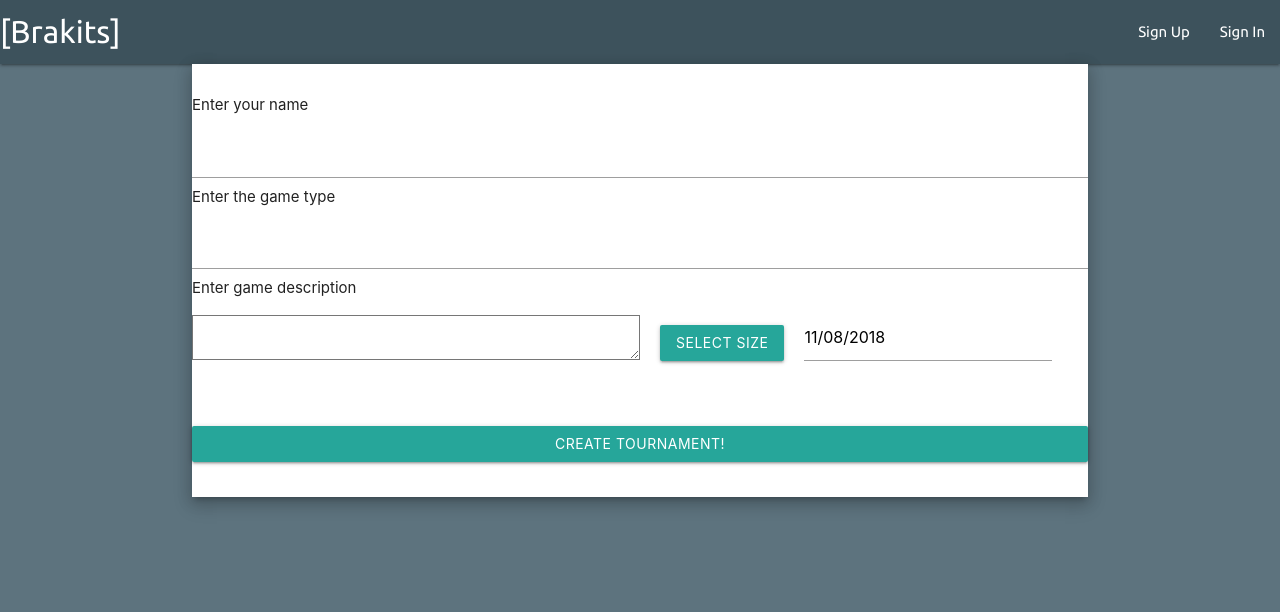
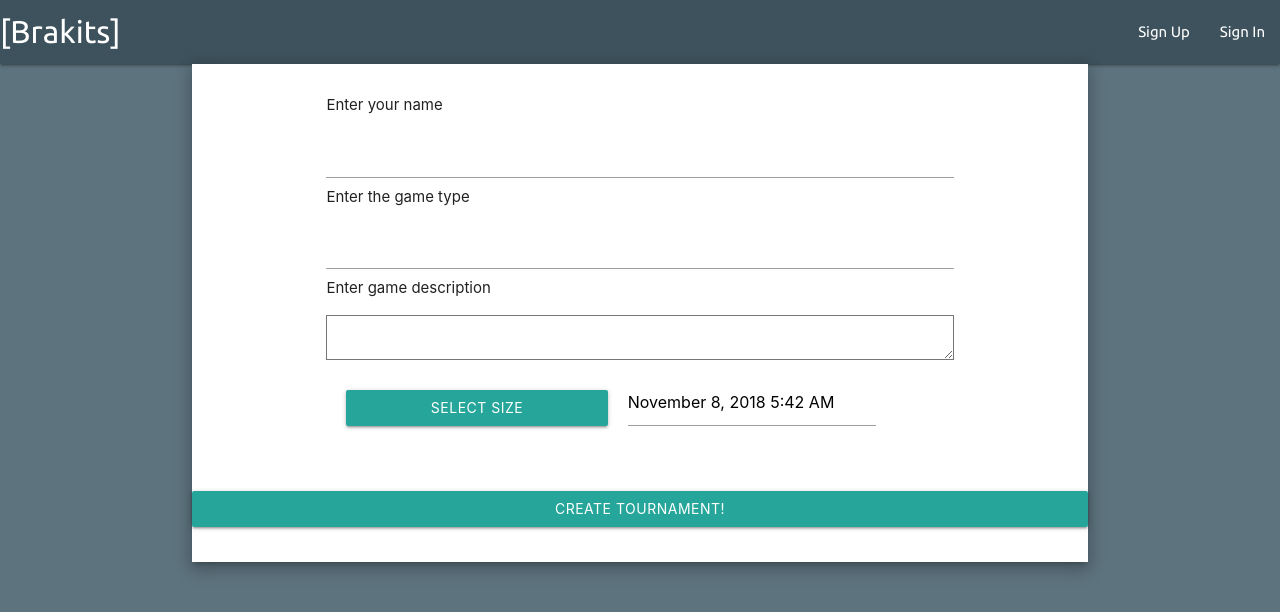
Before and after one commit to HumanJBooF/brak-its, a React (Create React App) app: page /tournament in a window 1280 px wide. Shown: the top 612 px of the page. Built offline with nearby package versions, Linux system fonts and the light colour scheme; no server answers.

Commit message:
working date / time picker

```diff
--- a/package.json
+++ b/package.json
@@ -5,10 +5,14 @@
   "private": true,
   "dependencies": {
     "axios": "^0.16.2",
+    "date-fns": "^1.29.0",
     "materialize-css": "^1.0.0-rc.2",
+    "prop-types": "^15.6.2",
     "react": "^16.5.2",
     "react-datepicker": "^2.0.0",
     "react-dom": "^16.6.0",
+    "react-onclickoutside": "^6.7.1",
+    "react-popper": "^1.3.0",
     "react-router-dom": "^4.3.1",
     "react-scripts": "2.0.3",
     "sweetalert": "^2.1.2"
--- a/src/pages/TournamentCreate/TournyCreate.js
+++ b/src/pages/TournamentCreate/TournyCreate.js
@@ -9,26 +9,29 @@ import styles from './TournyStyles';
 import API from '../../utils/API';
 
 import DatePicker from 'react-datepicker';
+import "react-datepicker/dist/react-datepicker.css";
 import M from 'materialize-css/dist/js/materialize.min.js';
 
 class TournCreate extends React.Component {
-
-    state = {
+    constructor(props) {
+        super(props);
+        this.state = {
             tourneyName: '',
             type: '',
             description: '',
             sizeLimit: '',
             startDate: new Date(),
-        date: '',
             owner: '',
             nameError: '',
             typeError: '',
             DescriptError: '',
             username: this.props.username,
-        dropDownDisplay: ''
+            showSize: 'Select Size'
+        }
+        this.handle_date= this.handle_date.bind(this)
     }
 
-    componentDidMount () {
+    componentDidMount() {
         M.AutoInit();
     }
     //RegEx to remove all special charcters
@@ -36,11 +39,12 @@ class TournCreate extends React.Component {
     removeSpecials = RegExp(/^([a-zA-Z0-9_\s]*)$/)
 
     //handle click to grab the value of the drop-down clicked.
-    handle_click = (event, date) => {
-        const dates = event.target.value
-        // const chosenSize = event.currentTarget.dataset.id;
-        this.setState({ sizeLimit: event.currentTarget.dataset.id, startDate: dates });
-        console.log(this.state.size, this.state.startDate);
+    handle_click = event => {
+        this.setState({
+            sizeLimit: event.currentTarget.dataset.id,
+            showSize:  `Chosen Size  ${event.currentTarget.dataset.id}`
+        });
+        console.log(this.state.size);
     }
 
     handle_validity = tourneyInfo => {
@@ -51,14 +55,22 @@ class TournCreate extends React.Component {
                 & tourneyInfo.description.length > 0) ? true : false;
     }
 
+    handle_date = date => {
+        this.setState({ startDate: date })
+        console.log(this.state.date);
+    }
+
     handle_submit = event => {
         event.preventDefault();
+
         console.log(this.state.size);
         this.handle_validity({
             tourneyName: this.state.tourneyName,
             description: this.state.description,
             type: this.state.type,
+            date: this.state.startDate
         })
+        console.log(this.state.startDate)
 
             ? API.create_tournament({
                 tourneyName: this.state.tourneyName,
@@ -67,18 +79,19 @@ class TournCreate extends React.Component {
                 start: this.state.date,
                 sizeLimit: this.state.size,
                 owner: this.state.username
-            }).then( newTourny => {
+            }).then(newTourny => {
                 console.log('added yo')
             })
             : console.log(`didn't send`)
     }
 
-    handle_change = event => {
+    handle_change = (event, date) => {
         event.preventDefault();
         const value = event.target.value;
         const name = event.target.name;
+        this.setState({ startDate: date })
         this.setState({ [name]: value });
-        console.log(this.state.Startdate)
+        console.log(this.state.startDate)
         console.log(this.state.tournyName);
         switch (name) {
             case 'tourneyName':
@@ -106,15 +119,20 @@ class TournCreate extends React.Component {
 
 
 
-    render () {
+    render() {
         return (
             <>
-                <Navbar update_user={this.props.update_user} username={this.props.username} loggedIn={this.props.loggedIn} />
+                <Navbar
+                    update_user={this.props.update_user}
+                    username={this.props.username}
+                    loggedIn={this.props.loggedIn}
+                />
                 <Container>
-
                     <div className="section white z-depth-3">
+                        {/* <div className="row"> */}
+                            <form onSubmit={this.handle_submit} noValidate>
+                            <Container>
                             <div className="row">
-                            <form onSubmit={this.handle_submit} noValidate>
                                 <p>Enter your name</p>
                                 <input
                                     type="text"
@@ -142,20 +160,26 @@ class TournCreate extends React.Component {
                                     id="textarea"
                                     maxLength="250"
                                     onChange={this.handle_change}
-                                    className="col s6"
+                                    className="col s12"
                                 />
                                 <label htmlFor="textarea">{this.state.descriptError}</label>
+                                </div>
+                                </Container>
+                                <div className="row">
+                                <Container>
+                                <DatePicker
+                                    selected={this.state.startDate}
+                                    onChange={this.handle_date}
+                                    showTimeSelect
+                                    timeFormat="hh:mm"
+                                    timeIntervals={15}
+                                    dateFormat="MMMM d, yyyy h:mm aa"
+                                    timeCaption="Time"
+                                    className=" offset-s6"
+                                />
 
-                                <DatePicker
-                                    id="dates"
-                                    name="date"
-                                    // onClick={this.handle_click.bind(this)}
-                                    onChange={this.handle_change}
-                                    selected={this.state.startDate}
-                                    className=""
-                                    style={styles.calen}
-                                />
-                                <a className='dropdown-trigger btn left' data-target='dropdown1' style={styles.posDrop}>Select Size</a>
+
+                                <a className='dropdown-trigger btn left col s5' data-target='dropdown1' style={styles.posDrop}>{this.state.showSize}</a>
                                 <ul id='dropdown1' className='dropdown-content' onClick={() => console.log("clicked")}>
                                     <li>
                                         <h4
@@ -185,6 +209,7 @@ class TournCreate extends React.Component {
                                         </h4>
                                     </li>
                                 </ul>
+                                </Container>
                                 <button
                                     style={styles.createbtn}
                                     className="btn left col s12"
@@ -193,9 +218,10 @@ class TournCreate extends React.Component {
                                 >
                                     Create Tournament!
                                 </button>
+                            </div>
                             </form>
                         </div>
-                    </div>
+                    {/* </div> */}
                 </Container>
             </>
         )
```
Also changed, not shown: 1 other file (tests, documents, lock files or other folders). Lines whose indentation alone changed are shown as unchanged.
